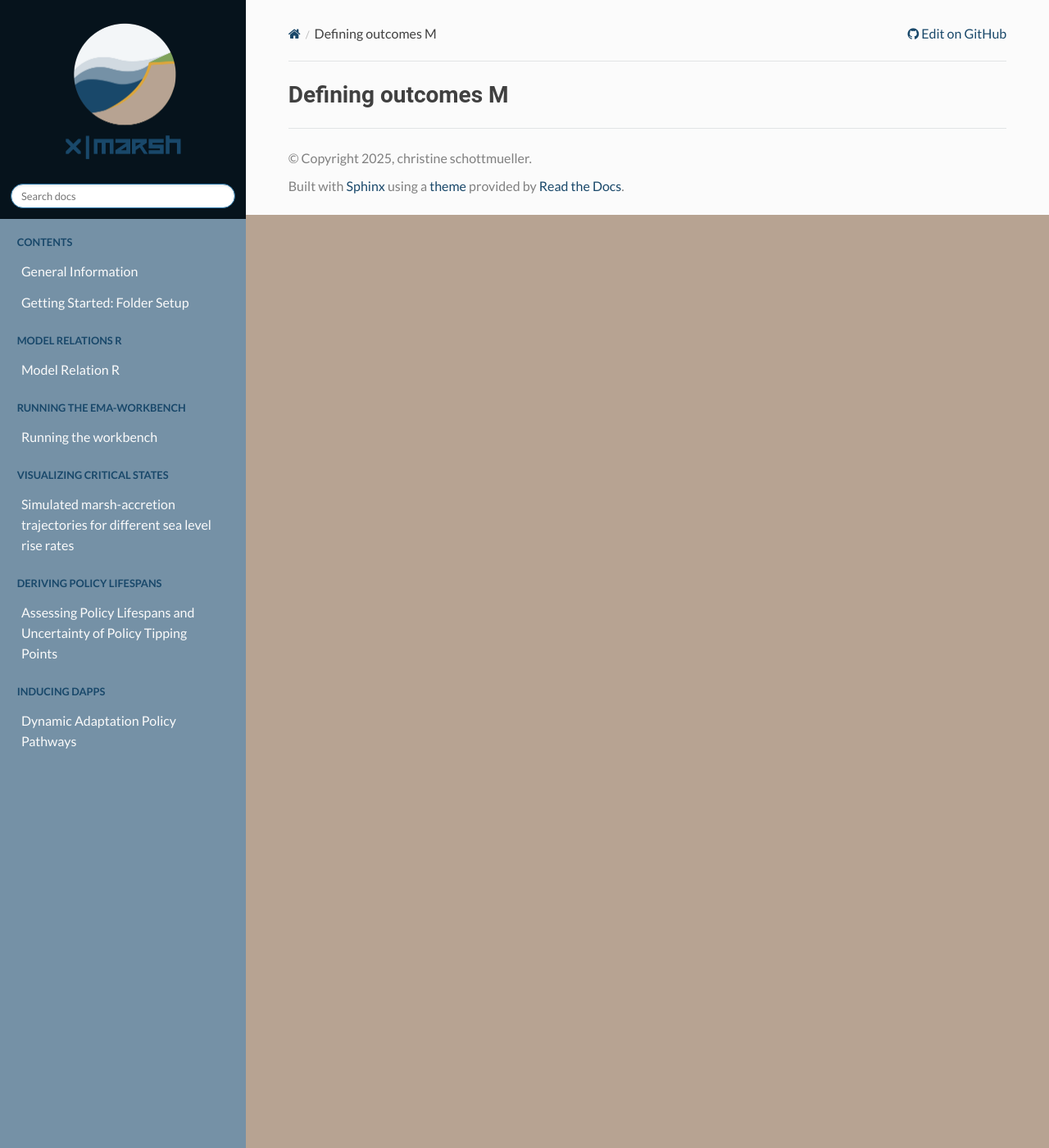
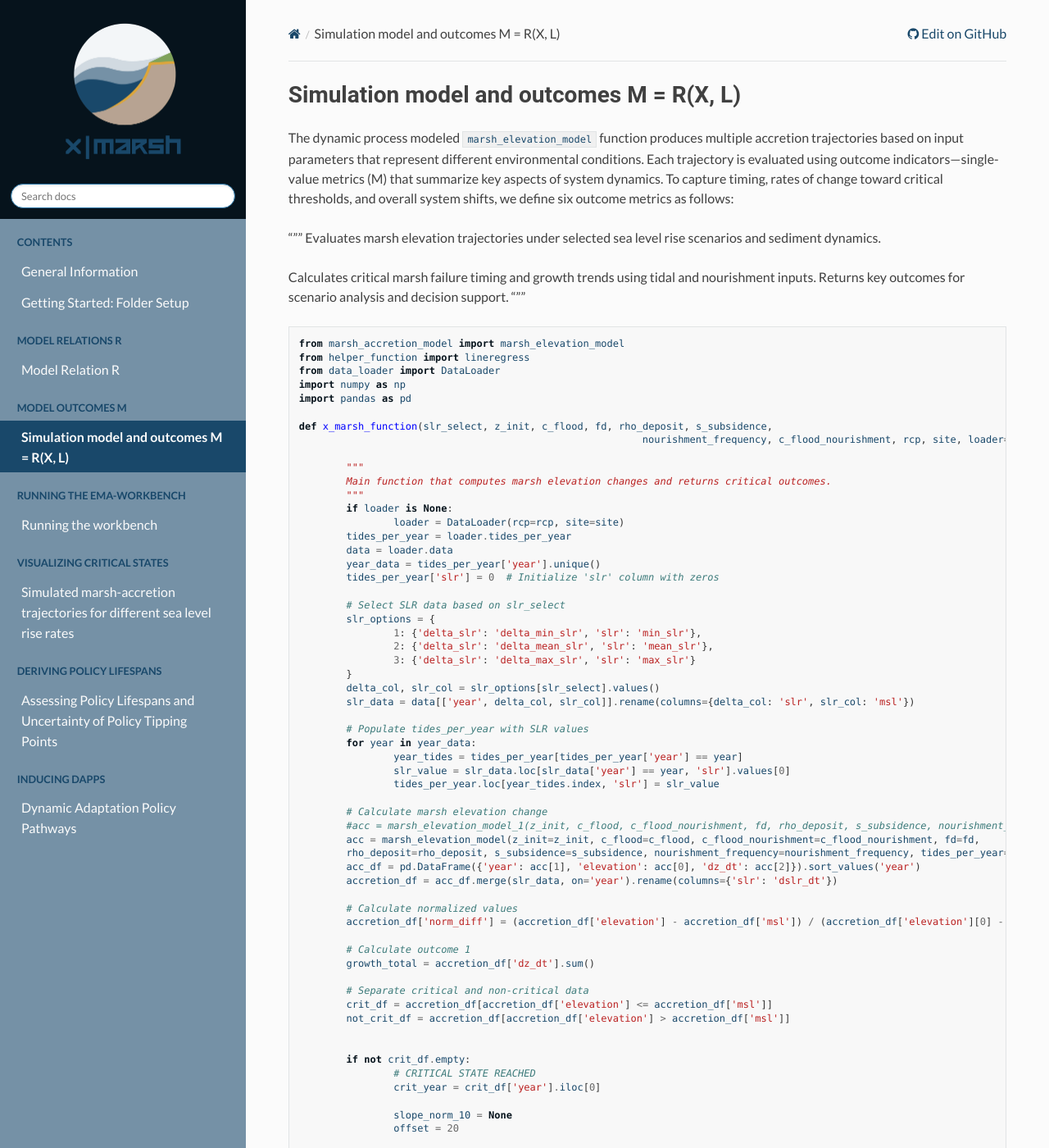
Before and after one commit to christineschottmueller/x-marsh, a Sphinx documentation site: the page built from docs/chapter_03/03_x_marsh_model.rst, in a window 1280 px wide and 1400 px high. Shown: the whole window at 82% size. Built offline with Sphinx 7.4.7 and the Read the Docs theme 3.1.0, drawn with Linux system fonts in a browser that asks for light colours; pages that are not in the unit, such as notebooks, are missing from menus; some of the changed text lies outside the part shown.

Commit message:
Update chapter files

```diff
--- a/docs/chapter_02/02_marsh_elevation_model.rst
+++ b/docs/chapter_02/02_marsh_elevation_model.rst
@@ -49,7 +49,7 @@ The module ``data_loader.py`` manages loading the tidal and sea level time serie
 
 
 
-marsh_accretion_model
+The Marsh Accretion Model
 ^^^^^^^^^^^^^^^^^^^^^
 Here we provide the core functions for simulating vertical marsh elevation change. ``marsh_elevation_rate`` is a straightforward computational implementation
 of the equation above for computing yearly elevation change. As plant characteristics like height and canopy structure vary with their growth phase, we apply seasonal
--- a/docs/chapter_03/03_x_marsh_model.rst
+++ b/docs/chapter_03/03_x_marsh_model.rst
@@ -1,2 +1,101 @@
-Defining outcomes M
+Simulation model and outcomes M = R(X, L)
 =================================================
+
+The dynamic process modeled ``marsh_elevation_model`` function produces multiple accretion trajectories based on input parameters that represent different environmental conditions. Each trajectory is evaluated using outcome indicators—single-value metrics (M) that summarize key aspects of system dynamics. To capture timing, rates of change toward critical thresholds, and overall system shifts, we define six outcome metrics as follows:
+
+"""
+Evaluates marsh elevation trajectories under selected sea level rise scenarios and sediment dynamics.
+
+Calculates critical marsh failure timing and growth trends using tidal and nourishment inputs.
+Returns key outcomes for scenario analysis and decision support.
+"""
+
+.. code:: ipython3
+
+	from marsh_accretion_model import marsh_elevation_model
+	from helper_function import lineregress
+	from data_loader import DataLoader
+	import numpy as np
+	import pandas as pd
+
+	def x_marsh_function(slr_select, z_init, c_flood, fd, rho_deposit, s_subsidence,
+								  nourishment_frequency, c_flood_nourishment, rcp, site, loader=None, **kwargs):
+
+		"""
+		Main function that computes marsh elevation changes and returns critical outcomes.
+		"""
+		if loader is None:
+			loader = DataLoader(rcp=rcp, site=site)
+		tides_per_year = loader.tides_per_year
+		data = loader.data
+		year_data = tides_per_year['year'].unique()
+		tides_per_year['slr'] = 0  # Initialize 'slr' column with zeros
+
+		# Select SLR data based on slr_select
+		slr_options = {
+			1: {'delta_slr': 'delta_min_slr', 'slr': 'min_slr'},
+			2: {'delta_slr': 'delta_mean_slr', 'slr': 'mean_slr'},
+			3: {'delta_slr': 'delta_max_slr', 'slr': 'max_slr'}
+		}
+		delta_col, slr_col = slr_options[slr_select].values()
+		slr_data = data[['year', delta_col, slr_col]].rename(columns={delta_col: 'slr', slr_col: 'msl'})
+
+		# Populate tides_per_year with SLR values
+		for year in year_data:
+			year_tides = tides_per_year[tides_per_year['year'] == year]
+			slr_value = slr_data.loc[slr_data['year'] == year, 'slr'].values[0]
+			tides_per_year.loc[year_tides.index, 'slr'] = slr_value
+
+		# Calculate marsh elevation change
+		#acc = marsh_elevation_model_1(z_init, c_flood, c_flood_nourishment, fd, rho_deposit, s_subsidence, nourishment_frequency, rcp, site, loader=None)
+		acc = marsh_elevation_model(z_init=z_init, c_flood=c_flood, c_flood_nourishment=c_flood_nourishment, fd=fd,
+		rho_deposit=rho_deposit, s_subsidence=s_subsidence, nourishment_frequency=nourishment_frequency, tides_per_year=tides_per_year)
+		acc_df = pd.DataFrame({'year': acc[1], 'elevation': acc[0], 'dz_dt': acc[2]}).sort_values('year')
+		accretion_df = acc_df.merge(slr_data, on='year').rename(columns={'slr': 'dslr_dt'})
+
+		# Calculate normalized values
+		accretion_df['norm_diff'] = (accretion_df['elevation'] - accretion_df['msl']) / (accretion_df['elevation'][0] - accretion_df['msl'][0])
+
+		# Calculate outcome 1
+		growth_total = accretion_df['dz_dt'].sum()
+
+		# Separate critical and non-critical data
+		crit_df = accretion_df[accretion_df['elevation'] <= accretion_df['msl']]
+		not_crit_df = accretion_df[accretion_df['elevation'] > accretion_df['msl']]
+
+
+		if not crit_df.empty:
+			# CRITICAL STATE REACHED
+			crit_year = crit_df['year'].iloc[0]
+
+			slope_norm_10 = None
+			offset = 20
+
+			while offset > 0:
+				if len(not_crit_df) >= offset + 10:
+					segment = not_crit_df.iloc[-offset:-offset + 10]
+					slope_norm_10 = lineregress(segment['year'], segment['norm_diff'])
+					break
+				offset = -1
+
+			if slope_norm_10 is None:
+				slope_norm_10 = np.finfo(float).eps
+				est_time = crit_year - 2041  # fallback based on crit_year
+			else:
+				est_time = abs(not_crit_df['norm_diff'].iloc[-offset + 10]/ slope_norm_10)
+
+			est_crit_year = crit_year
+
+		else:
+			# NO CRITICAL YEAR REACHED
+			crit_year = 2101
+			slope_norm_10 = lineregress(not_crit_df.tail(10)['year'], not_crit_df.tail(10)['norm_diff'])
+
+			if slope_norm_10 >= 0:
+				est_time = 70  # Guaranteed Class IV membership
+				est_crit_year = crit_year + est_time
+			else:
+				est_time = abs(not_crit_df['norm_diff'].iloc[-1] / slope_norm_10)
+				est_crit_year = crit_year + est_time
+
+		return crit_year, growth_total, slope_norm_10, est_time, est_crit_year
--- a/docs/index.rst
+++ b/docs/index.rst
@@ -24,7 +24,7 @@ Welcome to x-marsh's documentation!
    :maxdepth: 2
    :caption: Model Outcomes M
 
-    chapter_03/03_x_marsh_model
+   chapter_03/03_x_marsh_model
 
 
 .. toctree::
```
